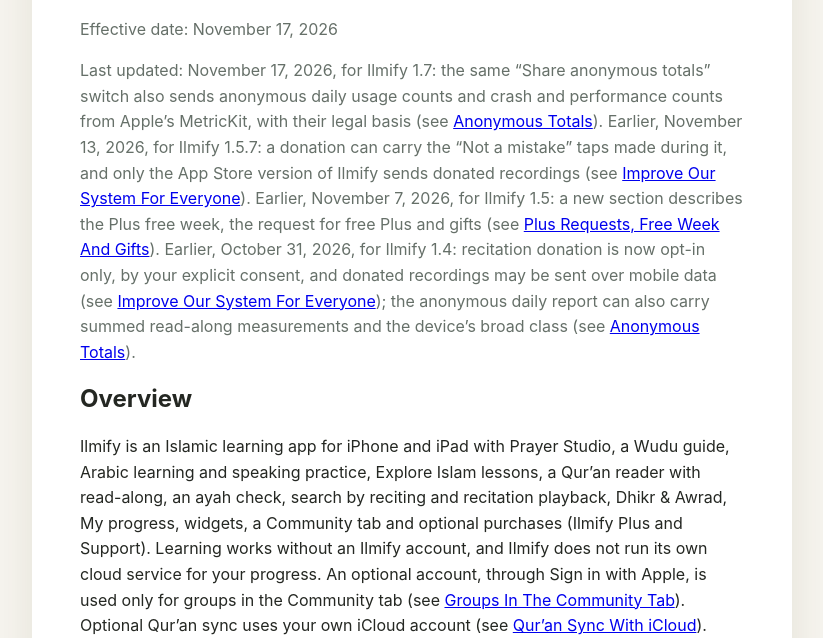
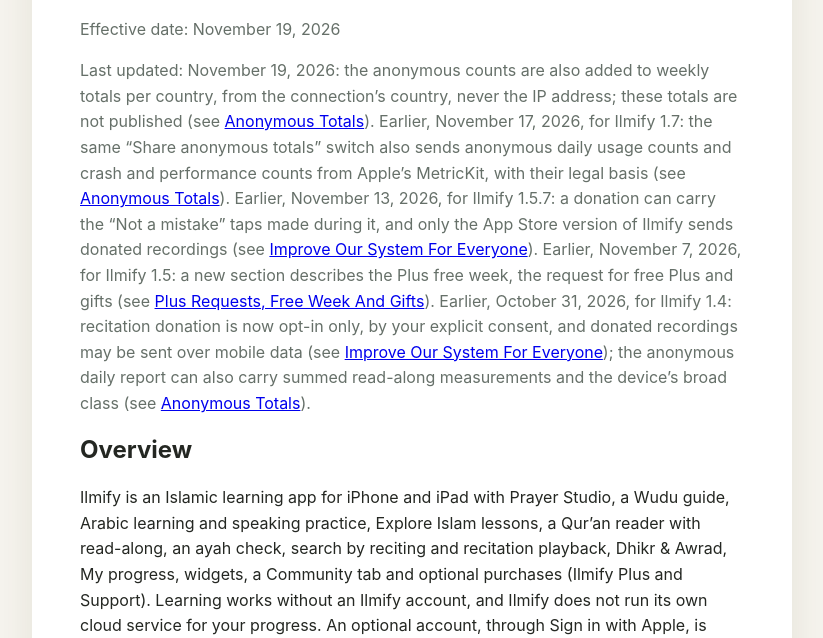
Before and after one commit to jlekerli-source/ilmify-privacy, a plain HTML site: page index.html in a window 1280 px wide. Shown: the part 148-786 px from the top of the page, without its empty margins (228-1051 px from the left). Drawn offline with Linux system fonts and the light colour scheme.

Commit message:
Policy for country totals: weekly per-country sums from the connection, never the IP; effective November 19, 2026
Co-Authored-By: Claude Opus 5.5 <noreply@anthropic.com>

```diff
--- a/index.html
+++ b/index.html
@@ -17,8 +17,8 @@
 <main><article>
   <h1>Ilmify Privacy Policy</h1>
 
-  <p class="updated">Effective date: November 17, 2026</p>
-  <p class="updated">Last updated: November 17, 2026, for Ilmify 1.7: the same “Share anonymous totals” switch also sends anonymous daily usage counts and crash and performance counts from Apple’s MetricKit, with their legal basis (see <a href="#totals">Anonymous Totals</a>). Earlier, November 13, 2026, for Ilmify 1.5.7: a donation can carry the “Not a mistake” taps made during it, and only the App Store version of Ilmify sends donated recordings (see <a href="#donation">Improve Our System For Everyone</a>). Earlier, November 7, 2026, for Ilmify 1.5: a new section describes the Plus free week, the request for free Plus and gifts (see <a href="#plus">Plus Requests, Free Week And Gifts</a>). Earlier, October 31, 2026, for Ilmify 1.4: recitation donation is now opt-in only, by your explicit consent, and donated recordings may be sent over mobile data (see <a href="#donation">Improve Our System For Everyone</a>); the anonymous daily report can also carry summed read-along measurements and the device’s broad class (see <a href="#totals">Anonymous Totals</a>).</p>
+  <p class="updated">Effective date: November 19, 2026</p>
+  <p class="updated">Last updated: November 19, 2026: the anonymous counts are also added to weekly totals per country, from the connection’s country, never the IP address; these totals are not published (see <a href="#totals">Anonymous Totals</a>). Earlier, November 17, 2026, for Ilmify 1.7: the same “Share anonymous totals” switch also sends anonymous daily usage counts and crash and performance counts from Apple’s MetricKit, with their legal basis (see <a href="#totals">Anonymous Totals</a>). Earlier, November 13, 2026, for Ilmify 1.5.7: a donation can carry the “Not a mistake” taps made during it, and only the App Store version of Ilmify sends donated recordings (see <a href="#donation">Improve Our System For Everyone</a>). Earlier, November 7, 2026, for Ilmify 1.5: a new section describes the Plus free week, the request for free Plus and gifts (see <a href="#plus">Plus Requests, Free Week And Gifts</a>). Earlier, October 31, 2026, for Ilmify 1.4: recitation donation is now opt-in only, by your explicit consent, and donated recordings may be sent over mobile data (see <a href="#donation">Improve Our System For Everyone</a>); the anonymous daily report can also carry summed read-along measurements and the device’s broad class (see <a href="#totals">Anonymous Totals</a>).</p>
 
   <h2>Overview</h2>
 
@@ -142,7 +142,9 @@
 
   <p>Cloudflare, Inc. runs the infrastructure for this service. To deliver reports it necessarily receives your IP address and technical connection details. Ilmify’s service does not store them and is set up without request logging. Cloudflare processes connection data as Ilmify’s service provider and, to operate and protect its network, under its own terms; what Cloudflare itself records and how long it keeps it are described in the <a href="https://www.cloudflare.com/privacypolicy/">Cloudflare Privacy Policy</a>. Cloudflare may process data in other countries, including the United States. While sharing is on, opening My progress also fetches the current totals from the same service; that request contains no counts.</p>
 
-  <p>Since version 1.7 the same switch also sends anonymous usage counts once for each day the app is used: that the app was used on that day (and whether it is the first use this week or month, the week the app was first opened, and whether it was used again 1, 7 or 30 days after that), the app version and build, the system version, the device type (phone, tablet, Mac), the app and system language, the number of sessions and minutes (in ranges) and the first tab of the previous day, counts of recitation steps (microphone start and permission, time until listening and to the first green word, word ranges, “Not a mistake” taps), and crash and performance reports from Apple’s MetricKit as counts (for a crash: the app build’s identifier, the exception type and up to three positions inside Ilmify’s own code). There is no name, account, device ID, advertising ID or location in these counts. Each day’s counts carry their own random retry token. The server adds them to totals at once and does not keep them as single records; it keeps only a one-way hash of the retry token for 8 days, so that a retry is counted once. Nothing is sent before the last setup page, where the switch is shown; turning sharing off deletes the counts still waiting on your device.</p>
+  <p>Since version 1.7 the same switch also sends anonymous usage counts once for each day the app is used: that the app was used on that day (and whether it is the first use this week or month, the week the app was first opened, and whether it was used again 1, 7 or 30 days after that), the app version and build, the system version, the device type (phone, tablet, Mac), the app and system language, the number of sessions and minutes (in ranges) and the first tab of the previous day, counts of recitation steps (microphone start and permission, time until listening and to the first green word, word ranges, “Not a mistake” taps), and crash and performance reports from Apple’s MetricKit as counts (for a crash: the app build’s identifier, the exception type and up to three positions inside Ilmify’s own code). There is no name, account, device ID, advertising ID or device location in these counts (the server notes only the connection’s country, see below). Each day’s counts carry their own random retry token. The server adds them to totals at once and does not keep them as single records; it keeps only a one-way hash of the retry token for 8 days, so that a retry is counted once. Nothing is sent before the last setup page, where the switch is shown; turning sharing off deletes the counts still waiting on your device.</p>
+
+  <p>Country of the connection (since November 2026): when a report or the daily counts arrive, the server reads the country that Cloudflare derives from the connection’s network address and adds the counts also to weekly totals per country. The app sends no location and does not use your device’s location. Ilmify never stores the IP address or anything more precise than the country (no region, city, coordinates or network), and never stores the country with a report, a retry token or any other detail: only weekly totals per country are kept. These totals are not published; only the Ilmify team sees them, and countries with fewer than 5 reports in a week are grouped together as “other”.</p>
 
   <p>Legal basis for these counts: they are anonymous when they leave your device (no identifier) and are added to totals at once, so no personal data is stored from them. Your IP address is used only for the moment of the request and to limit misuse, based on our legitimate interest in running and protecting the service (Art. 6(1)(f) GDPR; Art. 31 Swiss Federal Act on Data Protection). The switch is shown on the last setup page before anything is sent, and turning it off stops sending and deletes what is waiting. The counts follow the conditions the French data protection authority (CNIL) sets for first-party audience measurement: first-party only, totals only, no use across apps or websites, and easy to turn off. Where local law asks for consent before information is sent from a device, the switch on the last setup page is where you give or refuse it.</p>
 
@@ -348,6 +350,8 @@
 
   <p>We will update the public policy and its date when Ilmify’s data practices change. Materially different data flows will be reflected before the affected version is released.</p>
 
+  <p>Changes effective November 19, 2026: the server also adds the anonymous counts to weekly totals per country, from the country Cloudflare derives from the connection; the app sends no location, and Ilmify never stores the IP address, anything more precise than the country, or the country with any single report. These totals are not published. See <a href="#totals">Anonymous Totals</a>.</p>
+
   <p>Changes for Ilmify 1.7 (effective November 17, 2026): the “Share anonymous totals” switch also sends anonymous usage counts once for each day the app is used, including crash and performance reports from Apple’s MetricKit as counts; the server adds them to totals at once and keeps no single records. See <a href="#totals">Anonymous Totals</a>, including the legal basis.</p>
 
   <p>Changes for Ilmify 1.5.7 (effective November 13, 2026): a donation can carry the “Not a mistake” taps made during it (which word, what the app had marked there and where it is in the recording), only for donations agreed to under the 1.5.7 wording or later; and only the App Store version of Ilmify sends donated recordings.</p>
```
